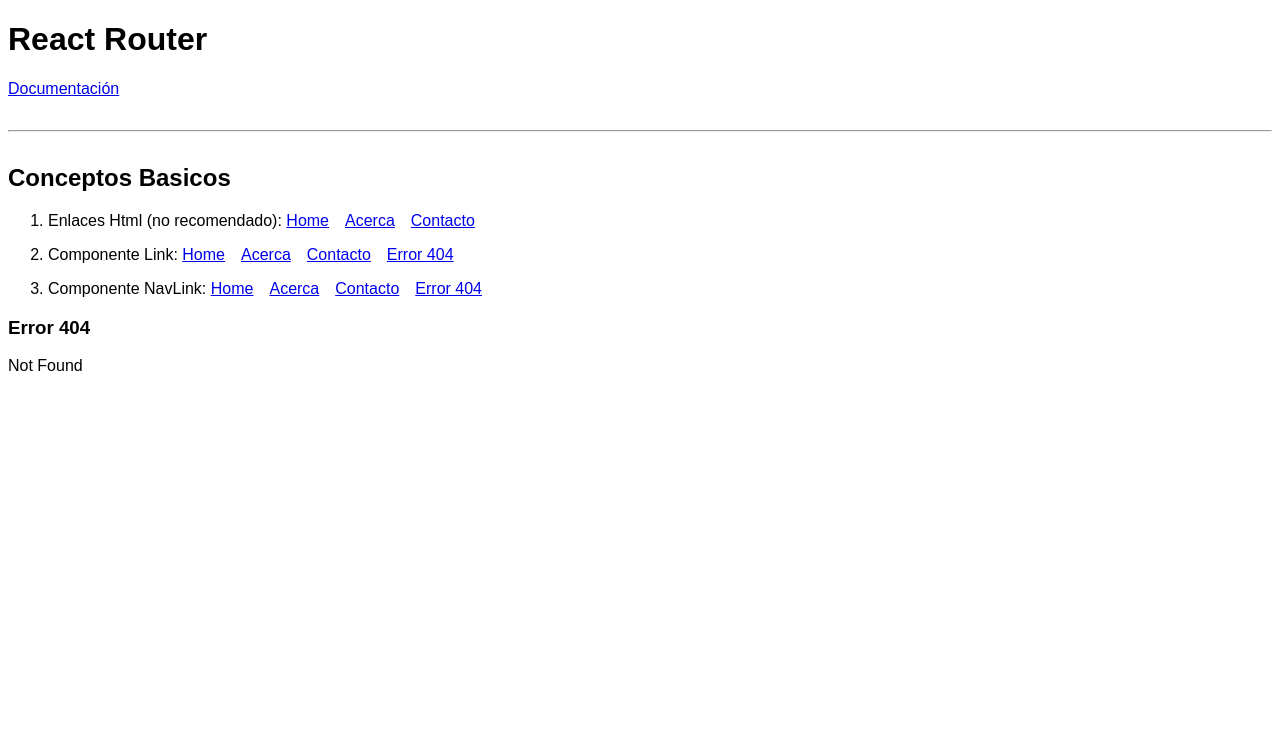
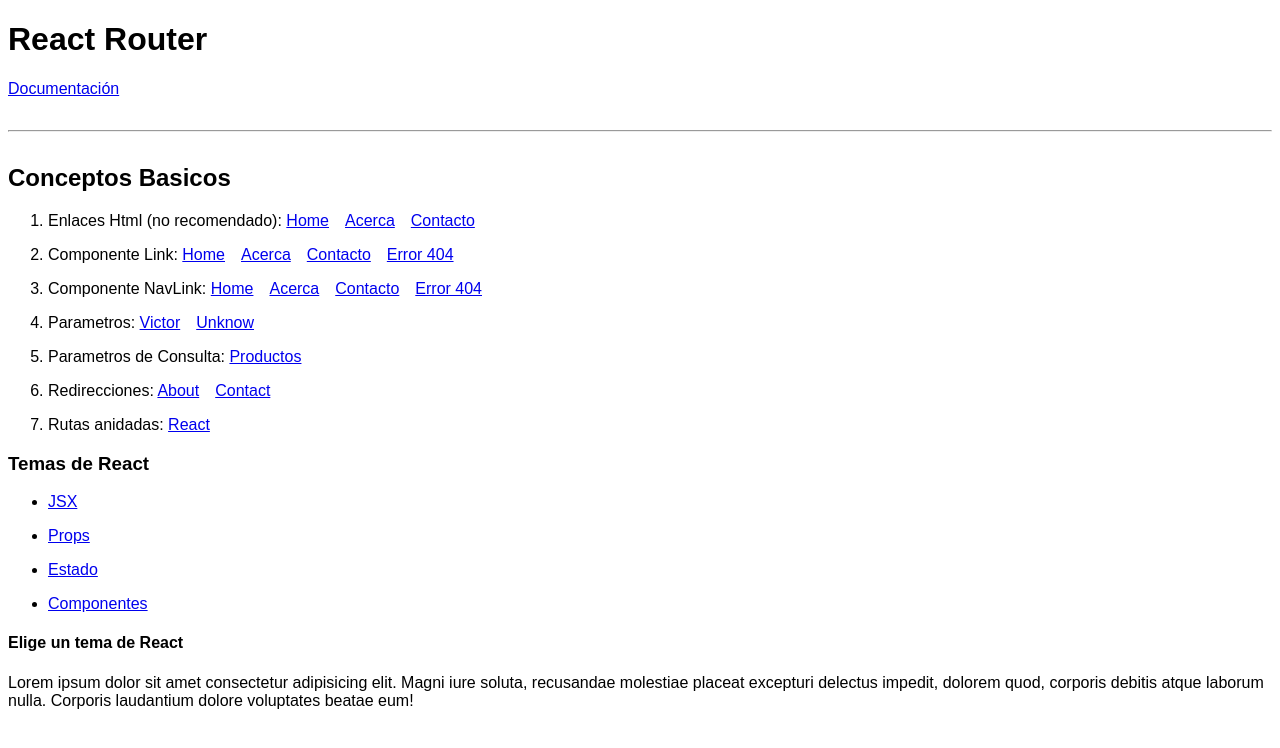
Before and after one commit to torvic/react-basicos, a React (Create React App) app in the folder react-rutas/: page /react in a window 1280 px wide. Shown: the top 748 px of the page. Built offline with nearby package versions, Linux system fonts and the light colour scheme.

Commit message:
rutas anidadas

```diff
--- a/react-rutas/src/componentes/ConceptosBasicos.js
+++ b/react-rutas/src/componentes/ConceptosBasicos.js
@@ -1,9 +1,12 @@
 import React from "react";
-import { BrowserRouter as Router, Route, Switch } from "react-router-dom";
+import { BrowserRouter as Router, Redirect, Route, Switch } from "react-router-dom";
 import Acerca from "../pages/Acerca";
 import Contacto from "../pages/Contacto";
 import Error404 from "../pages/Error404";
 import Home from "../pages/Home";
+import Productos from "../pages/Productos";
+import ReactTopics from "../pages/ReactTopics";
+import Usuario from "../pages/Usuario";
 import MenuConceptos from "./MenuConceptos";
 
 const ConceptosBasicos = () => {
@@ -16,6 +19,15 @@
           <Route exact path="/" component={Home} />
           <Route exact path="/acerca" component={Acerca} />
           <Route exact path="/contacto" component={Contacto} />
+          <Route exact path="/usuario/:username" component={Usuario} />
+          <Route exact path="/productos" component={Productos} />
+					<Route exact path="/about" >
+						<Redirect to="/acerca" />
+					</Route>
+					<Route exact path="/contact" >
+						<Redirect to="/contacto" />
+					</Route>
+          <Route path="/react" component={ReactTopics} />
           <Route path="*" component={Error404} />
         </Switch>
       </Router>
--- a/react-rutas/src/componentes/MenuConceptos.js
+++ b/react-rutas/src/componentes/MenuConceptos.js
@@ -24,6 +24,24 @@
 					<NavLink exact to="/contacto" activeClassName="active" >Contacto</NavLink>
 					<NavLink exact to="no-existe" activeClassName="active" >Error 404</NavLink>
 				</li>
+				<li>
+					<span>Parametros: </span>
+					<Link to="/usuario/victor">Victor</Link>
+					<Link to="/usuario/unknow">Unknow</Link>
+				</li>
+				<li>
+					<span>Parametros de Consulta: </span>
+					<Link to="/productos" >Productos</Link>
+				</li>
+				<li>
+					<span>Redirecciones: </span>
+					<Link to="/about" >About</Link>
+					<Link to="/contact" >Contact</Link>
+				</li>
+				<li>
+					<span>Rutas anidadas: </span>
+					<Link to="/react" >React</Link>
+				</li>
 			</ol>
     </nav>
   );
--- a/react-rutas/src/pages/Acerca.js
+++ b/react-rutas/src/pages/Acerca.js
@@ -1,7 +1,7 @@
 const Acerca = () => {
   return (
     <div>
-      <h2>Acerca</h2>
+      <h3>Acerca</h3>
 			<p>Lorem ipsum dolor sit amet consectetur adipisicing elit. Aliquam, expedita inventore? Eum aut sequi voluptates, laboriosam velit fuga odio nulla at reprehenderit voluptatum ipsa nobis libero rem consectetur, iusto ea?</p>
     </div>
   );
--- /dev/null
+++ b/react-rutas/src/pages/Productos.js
@@ -0,0 +1,37 @@
+import { useHistory, useLocation } from "react-router-dom";
+
+const Productos = () => {
+	//let location = useLocation();
+	//console.log(location);
+
+	let {search} = useLocation();
+	let query = new URLSearchParams(search);
+	//console.log(query);
+
+	const LIMIT = 20;
+	let start = parseInt(query.get("inicio")) || 1;
+	let end = parseInt(query.get("fin")) || LIMIT;
+	//console.log(start, end);
+
+
+	let history = useHistory();
+	//console.log(history);
+
+	const handlePrev = e => {
+		history.push({search:`?inicio=${start - LIMIT}&fin=${end - LIMIT}`})
+	};
+	const handleNext = e => {
+		history.push({search:`?inicio=${start + LIMIT}&fin=${end + LIMIT}`})
+	};
+
+  return (
+    <div>
+      <h3>Productos</h3>
+			<p>Mostrando productos del <b>{start}</b> al <b>{end}</b></p>
+			{start > LIMIT && <button onClick={handlePrev} >Atras</button>}
+			<button onClick={handleNext} >Adelante</button>
+    </div>
+  );
+};
+
+export default Productos;
--- /dev/null
+++ b/react-rutas/src/pages/ReactTopics.js
@@ -0,0 +1,47 @@
+import { Link, Switch, Route, useRouteMatch, useParams } from "react-router-dom"
+
+const Topic = () => {
+	let {topic} = useParams();
+
+	return(
+		<div>
+			<h4>{topic}</h4>
+			<p>Lorem ipsum dolor sit amet consectetur adipisicing elit. Labore facere ex eligendi minus quod soluta dicta enim voluptates voluptatibus odio dignissimos sed, suscipit a aperiam molestiae porro, commodi debitis ea?</p>
+		</div>
+	)
+}
+
+const ReactTopics = () => {
+	//let match = useRouteMatch();
+	//console.log(match);
+	/* 'path' nos permite construir rutas relativas <Route>, mientras que 'url' nos permite construir enlaces relativas <Link> o <NavLink> */
+	let {path, url} = useRouteMatch();
+	return (
+		<div>
+			<h3>Temas de React</h3>
+			<ul>
+				<li>
+					<Link to={`${url}/jsx`} >JSX</Link>
+				</li>
+				<li>
+					<Link to={`${url}/props`} >Props</Link>
+				</li>
+				<li>
+					<Link to={`${url}/estado`} >Estado</Link>
+				</li>
+				<li>
+					<Link to={`${url}/componentes`} >Componentes</Link>
+				</li>
+			</ul>
+			<Switch>
+				<Route exact path={path} >
+					<h4>Elige un tema de React</h4>
+					<p>Lorem ipsum dolor sit amet consectetur adipisicing elit. Magni iure soluta, recusandae molestiae placeat excepturi delectus impedit, dolorem quod, corporis debitis atque laborum nulla. Corporis laudantium dolore voluptates beatae eum!</p>
+				</Route>
+				<Route path={`${path}/:topic`} component={Topic} />
+			</Switch>
+		</div>
+	)
+}
+
+export default ReactTopics
--- /dev/null
+++ b/react-rutas/src/pages/Usuario.js
@@ -0,0 +1,17 @@
+import { useParams } from "react-router-dom";
+
+const Usuario = () => {
+  //let params = useParams();
+  //console.log(params);
+  let {username} = useParams();
+  return (
+    <div>
+      <h3>Perfil de Usuario</h3>
+      <p>
+        Nombre de Usuario <b>{username}</b>
+      </p>
+    </div>
+  );
+};
+
+export default Usuario;
```
